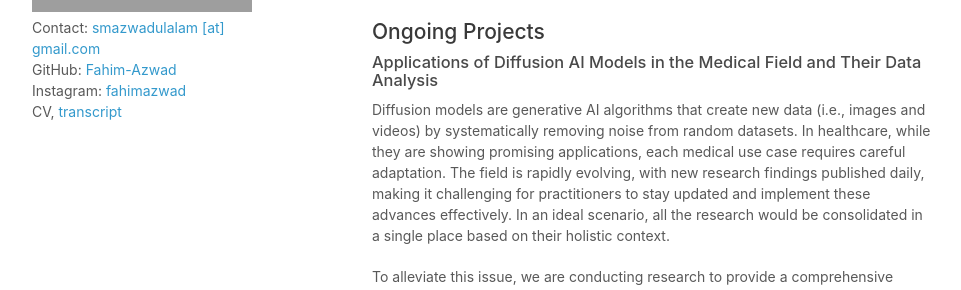
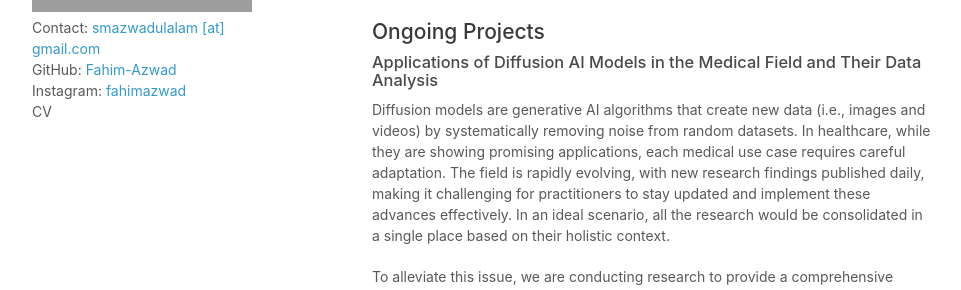
Before and after one commit to Fahim-Azwad/Fahim-Azwad.github.io, a Jekyll site: the page built from README.md, in a window 1280 px wide. Shown: the part 434-724 px from the top of the page, without its empty margins (158-1119 px from the left). Built offline with Jekyll 4.4.1, drawn with Linux system fonts in a browser that asks for light colours; our own code applies the rules of GitHub Pages for plain Markdown files; grey boxes are pictures that could not be loaded.

```diff
--- a/README.md
+++ b/README.md
@@ -29,7 +29,7 @@ To alleviate this issue, we are conducting research to provide a comprehensive o
 ## Professional Experience
 ### NotFixedYet Podcast | Creator
 - Interview with Tom Sosnoff (CEO of *tastylive*., Sold Tastytrade for $1 billion and Thinkorswim for $750 million)
-[[Watch Reel]]((https://www.instagram.com/reel/C7qJdT0yI-Y/))
+[[Watch Reel]](https://www.instagram.com/reel/C7nI7bIhGQu/)
 - Interview with Alex Costa (Ex-Googler and Founder of Forte Series) and Michael Sartain (Former US Air Force Captain and Founder of MOA Mentoring)
 [[Watch Reel]](https://www.instagram.com/reel/C3de6C-yide/)
 
--- a/_layouts/default.html
+++ b/_layouts/default.html
@@ -21,7 +21,7 @@
         <p>Contact: <a href="mailto:smazwadulalam@gmail.com">smazwadulalam [at] gmail.com</a><br>
           GitHub: <a href="https://github.com/Fahim-Azwad">Fahim-Azwad</a><br>
           Instagram: <a href="https://www.instagram.com/fahimazwad/">fahimazwad</a><br>
-          <!<a href="">CV</a>, <a href="">transcript</a>
+          <!<a href="">CV</a>
         </p>
 
       </header>
```
